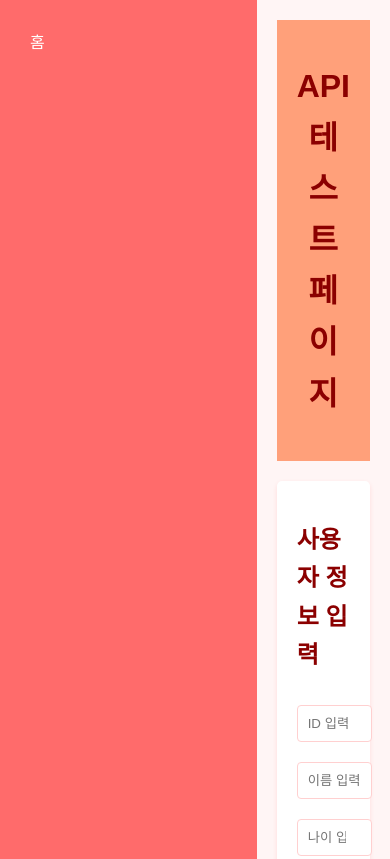
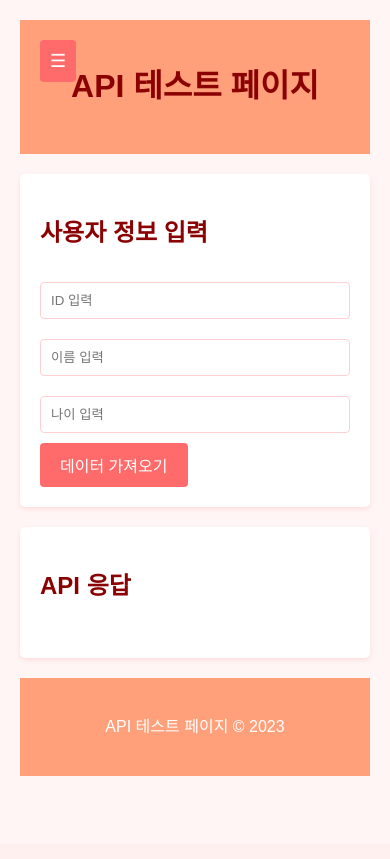
Before and after one commit to hareguu2142/HoMe, a website: page public/pages/js_api.html in a window 390 px wide. Shown: the top 859 px of the page. Drawn offline with Linux system fonts and the light colour scheme.

Commit message:
Add/update HTML file: js_api.html

```diff
--- a/public/pages/js_api.html
+++ b/public/pages/js_api.html
@@ -17,12 +17,18 @@
     .wrapper {
         display: flex;
         min-height: 100vh;
+        flex-direction: row;
     }
     .sidebar {
         width: 250px;
         background-color: #ff6b6b;
         padding: 20px;
         color: #ffffff;
+        flex-shrink: 0;
+        transition: transform 0.3s ease-in-out;
+    }
+    .sidebar.hidden {
+        transform: translateX(-100%);
     }
     .content {
         flex: 1;
@@ -61,6 +67,7 @@
         margin: 10px 0;
         border: 1px solid #ffd0d0;
         border-radius: 4px;
+        box-sizing: border-box;
     }
     button {
         background-color: #ff6b6b;
@@ -69,6 +76,8 @@
         padding: 10px 20px;
         cursor: pointer;
         transition: background-color 0.3s;
+        border-radius: 4px;
+        font-size: 16px;
     }
     button:hover {
         background-color: #ff4500;
@@ -76,6 +85,7 @@
     #output {
         white-space: pre-wrap;
         word-wrap: break-word;
+        overflow-x: auto;
     }
     .footer {
         text-align: center;
@@ -83,17 +93,55 @@
         background-color: #ffa07a;
         color: #ffffff;
     }
+    /* Mobile Styles */
+    @media (max-width: 768px) {
+        .wrapper {
+            flex-direction: column;
+        }
+        .sidebar {
+            position: fixed;
+            top: 0;
+            left: 0;
+            height: 100%;
+            z-index: 1000;
+            transform: translateX(-100%);
+            width: 250px;
+        }
+        .sidebar.visible {
+            transform: translateX(0);
+        }
+        .content {
+            padding: 20px;
+        }
+        .header {
+            position: relative;
+        }
+        .menu-toggle {
+            position: absolute;
+            left: 20px;
+            top: 20px;
+            background-color: #ff6b6b;
+            border: none;
+            color: #fff;
+            padding: 10px;
+            cursor: pointer;
+            border-radius: 4px;
+            font-size: 18px;
+        }
+    }
 </style>
 </head>
 <body>
 <div class="wrapper">
-<aside class="sidebar">
+<aside class="sidebar" id="sidebar">
 <nav>
 <a class="nav-link" href="/">홈</a>
+<!-- 추가적인 네비게이션 링크를 여기에 추가할 수 있습니다 -->
 </nav>
 </aside>
 <main class="content">
 <header class="header">
+<button aria-label="메뉴 열기" class="menu-toggle" id="menu-toggle">☰</button>
 <h1>API 테스트 페이지</h1>
 </header>
 <section class="input-container">
@@ -137,6 +185,21 @@
             document.getElementById('output').textContent = '에러 발생: ' + error.message;
         }
     }
+
+    // 모바일 메뉴 토글 기능
+    const menuToggle = document.getElementById('menu-toggle');
+    const sidebar = document.getElementById('sidebar');
+
+    menuToggle.addEventListener('click', () => {
+        sidebar.classList.toggle('visible');
+    });
+
+    // 사이드바 외부 클릭 시 닫기
+    document.addEventListener('click', (event) => {
+        if (!sidebar.contains(event.target) && !menuToggle.contains(event.target)) {
+            sidebar.classList.remove('visible');
+        }
+    });
 </script>
 </body>
 </html>
```
